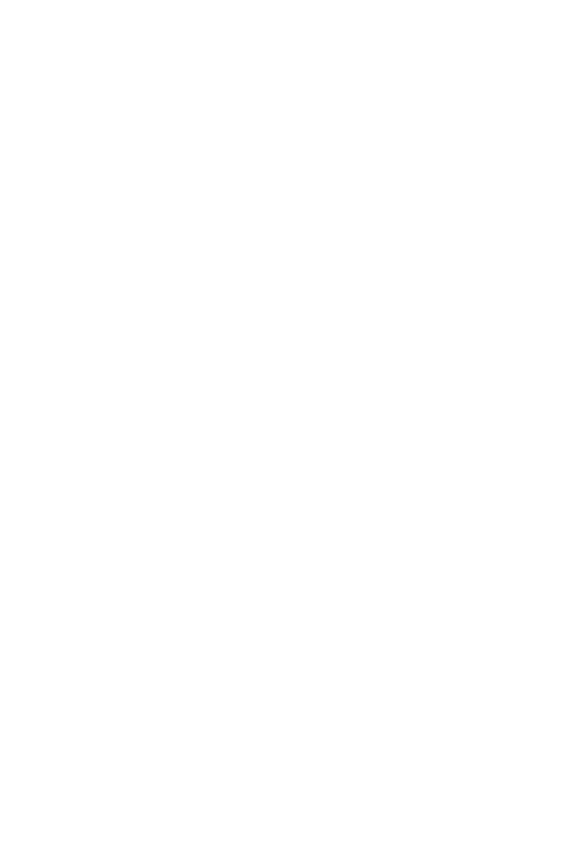
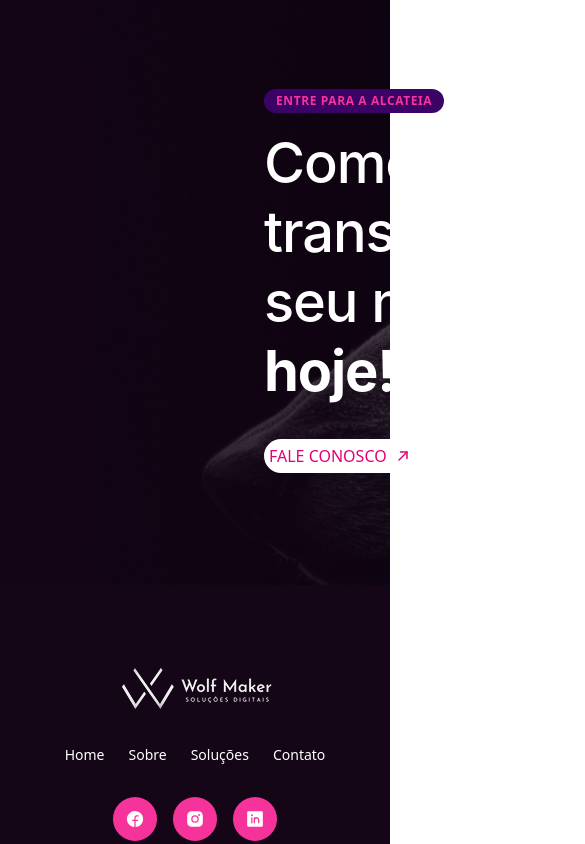
Before and after one commit to WolfMaker-Enterprise/wolf-maker, a React (Vite) app: page / in a window 390 px wide. Shown: the part 9340-10184 px from the top of the page, 585 px wide, since content can reach past the window. Before the commit the page ends 9315 px from the top, so only its background shows below. Built offline with nearby package versions, Linux system fonts and the light colour scheme.

Commit message:
feat: Add ContactSection and Footer components to complete application layout

```diff
--- a/src/App.jsx
+++ b/src/App.jsx
@@ -8,6 +8,8 @@
 import ServicesCarousel from "./components/ServicesCarousel.jsx";
 import Soluctions from "./components/Soluctions.jsx";
 import TeamSection from "./components/TeamSection.jsx";
+import ContactSection from "./components/ContactSection.jsx";
+import Footer from "./components/Footer.jsx";
 
 function App() {
   return (
@@ -21,6 +23,8 @@
       <OurWork />
       <TeamSection />
       <FAQ />
+      <ContactSection />
+      <Footer />
     </>
   );
 }
--- /dev/null
+++ b/src/components/ContactSection.jsx
@@ -0,0 +1,37 @@
+import { ArrowUpRight } from "phosphor-react";
+
+export default function ContatoSection() {
+  return (
+    <section
+      id="contato"
+      className="relative bg-cover bg-center text-white py-28 px-6 flex items-center justify-start min-h-[400px]"
+      style={{
+        backgroundImage: `url("images/bg_wolf.png")`,
+      }}
+    >
+      <div className="max-w-6xl w-full z-10 transform translate-x-[240px]">
+        <span className="text-xs text-pink-500 tracking-wider bg-purple-950 px-3 py-1 rounded-full uppercase font-semibold mb-4 inline-block">
+          Entre para a alcateia
+        </span>
+
+        <h2 className="text-white font-[Inter] text-[56px] font-medium leading-[124%] tracking-[-1.12px] max-w-3xl">
+          Comece a transformar <br />
+          seu negócio <span className="font-bold">hoje!</span>
+        </h2>
+
+        <a
+          href="https://wa.me/5599999999999"
+          target="_blank"
+          rel="noopener noreferrer"
+          className="mt-8 inline-block focus:outline-none focus:ring-2 focus:ring-pink-500 transition"
+          aria-label="Fale conosco pelo WhatsApp"
+        >
+          <span className="bg-white text-pink-600 rounded-full p-[5px] flex items-center gap-2 hover:bg-pink-100 transition">
+            FALE CONOSCO
+            <ArrowUpRight weight="bold" size={16} />
+          </span>
+        </a>
+      </div>
+    </section>
+  );
+}
--- /dev/null
+++ b/src/components/Footer.jsx
@@ -0,0 +1,62 @@
+import { FacebookLogo, InstagramLogo, LinkedinLogo } from "phosphor-react";
+
+export default function Footer() {
+  return (
+    <footer className="bg-[#140517] text-white flex flex-col items-center gap-20 px-4 md:px-20 py-20">
+      <div className="w-full max-w-7xl mx-auto flex flex-col md:flex-row items-center justify-between gap-8">
+        <div className="flex items-center gap-3">
+          <img src="images/image 3.png" alt="Logo Wolf Maker" />
+        </div>
+        <ul className="flex gap-6 text-sm font-light">
+          <li>
+            <a href="#inicio" className="hover:opacity-80">
+              Home
+            </a>
+          </li>
+          <li>
+            <a href="#sobre" className="hover:opacity-80">
+              Sobre
+            </a>
+          </li>
+          <li>
+            <a href="#solucoes" className="hover:opacity-80">
+              Soluções
+            </a>
+          </li>
+          <li>
+            <a href="#contato" className="hover:opacity-80">
+              Contato
+            </a>
+          </li>
+        </ul>
+
+        <div className="flex gap-4">
+          <a
+            href="#"
+            className="bg-pink-500 hover:bg-pink-600 p-3 rounded-full"
+          >
+            <FacebookLogo weight="fill" size={20} />
+          </a>
+          <a
+            href="#"
+            className="bg-pink-500 hover:bg-pink-600 p-3 rounded-full"
+          >
+            <InstagramLogo weight="fill" size={20} />
+          </a>
+          <a
+            href="#"
+            className="bg-pink-500 hover:bg-pink-600 p-3 rounded-full"
+          >
+            <LinkedinLogo weight="fill" size={20} />
+          </a>
+        </div>
+      </div>
+
+      <hr className="border-t border-white/10 w-full" />
+
+      <div className="text-center text-xs opacity-60">
+        Desenvolvido por WolfMaker
+      </div>
+    </footer>
+  );
+}
```
